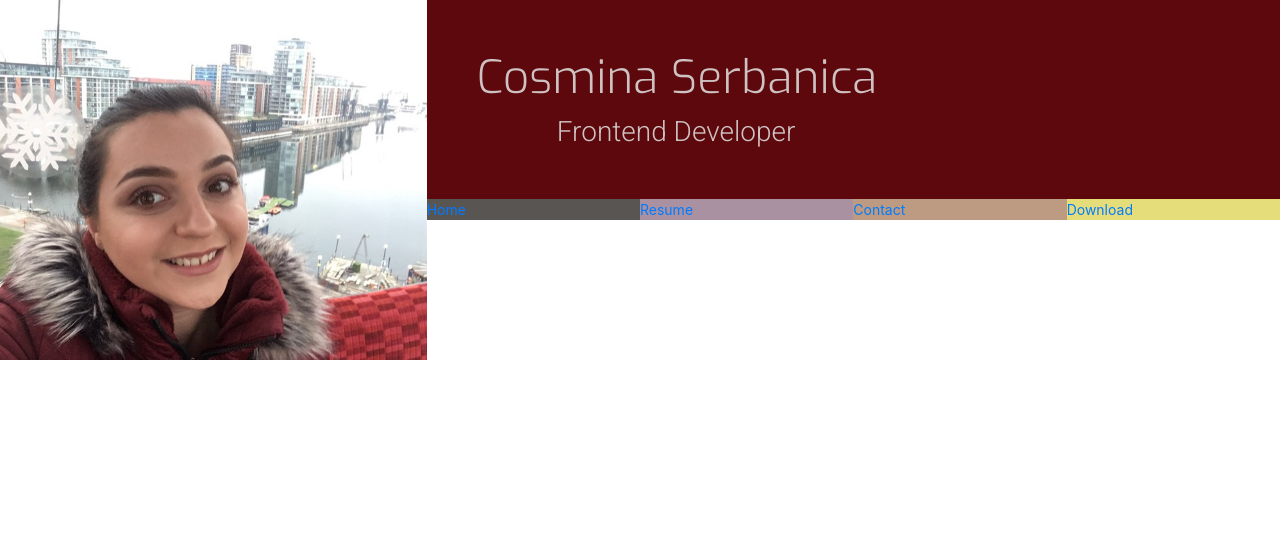
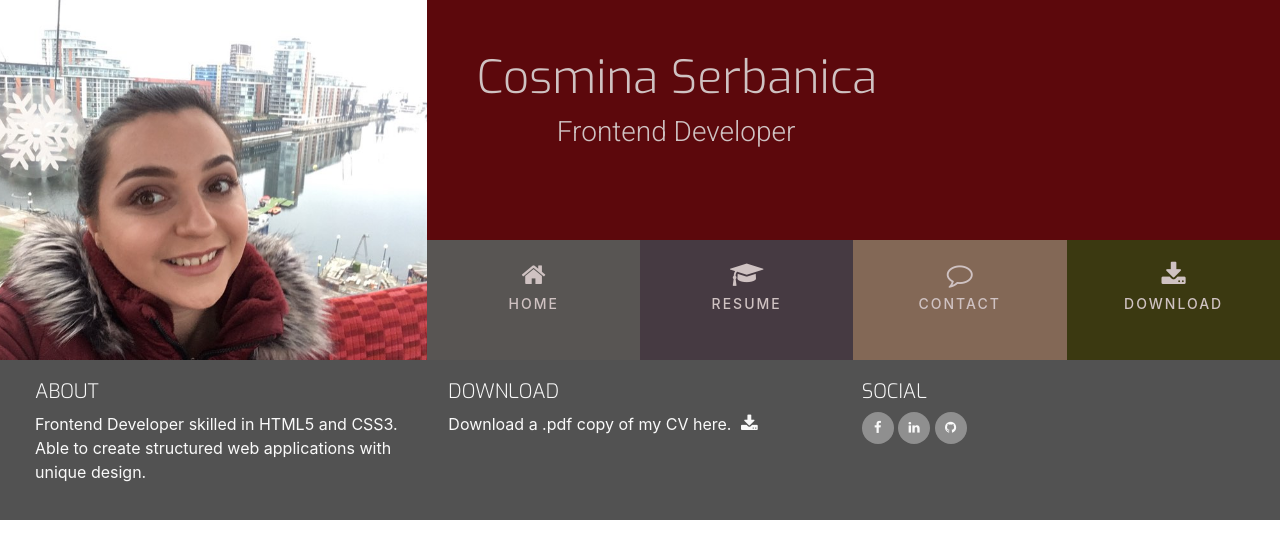
Before and after one commit to cosminaserbanica/Resume, a plain HTML site: page index.html in a window 1280 px wide. Drawn offline with nearby package versions, Linux system fonts and the light colour scheme.

Commit message:
Footer update

```diff
--- a/assets/css/style.css
+++ b/assets/css/style.css
@@ -10,15 +10,35 @@
 }
 
 .ui-menu-color-resume {
-    background-color: #aa91a2;
+    background-color: #463a42;
 }
 
 .ui-menu-color-contact {
-    background-color: #bd9a82;
+    background-color: #836856;
 }
 
 .ui-menu-color-download {
-    background-color: #e4dd7a;
+    background-color: #3b3911;
+}
+
+/*--------------------------------Special paddings/margins/text */
+
+h1, h2, h3, h4 {
+    margin: 0;
+}
+
+.uppercase {
+    text-transform: uppercase;
+}
+
+.general-sub {
+    font-family: "Exo", sans-serif;
+    font-weight: 300;
+    color:#fafafa;
+}
+
+.inline-block {
+    display: inline-block;
 }
 /*--------------------------------Heading */
 
@@ -39,6 +59,10 @@ header {
     transition: all .5s ease-in-out;
     -moz-transition: all .5s ease-in-out;
     -webkit-transition: all .5s ease-in-out;
+}
+
+.bg-color-name-title {
+    height: 240px;
 }
 
 .name {
@@ -67,8 +91,101 @@ header {
     font-size: 0;
 }
 
+#nav {
+    margin: 0;
+}
+
 #nav li {
     font-size:14px;
     padding:0;
 
 }
+
+.menuitem {
+    height: 120px;
+    text-align: center;
+    padding: 0;
+}
+
+.menuitem a {
+    width: 100%;
+    text-decoration: none;
+    color:rgb(207, 194, 194);
+    height: 120px;
+}
+
+.menuitem a i {
+    padding-top: 22px;
+    display: block;
+    color: rgb(207, 194, 194);
+    font-size: 26px;
+}
+
+.menuitem span {
+    display: block;
+    width: 100%;
+    padding-top: 5px;
+    text-align: center;
+    text-transform: uppercase;
+    font-size: 14px;
+    font-weight: 500;
+    letter-spacing: 2px;
+}
+/*--------------------------------Hover.css */
+.hvr-sweep-to-bottom:before {
+    background-color: rgba(0, 0, 0, 0.2);
+    height: 120px;
+
+}
+
+/*--------------------------------Footer */
+
+footer {
+    background-color: #525252;
+    color:#fafafa;
+    min-height: 120px;
+    margin:0;
+}
+
+.cv-pdf i {
+    font-size: 18px;
+    color:#fafafa;
+    text-align: center;
+    padding-left: 5px;
+    transition: all 0.35s ease-in-out;
+    -moz-transition: all 0.35s ease-in-out;
+    -webkit-transition: all 0.35s ease-in-out;
+    -o-transition: all 0.35s ease-in-out;
+}
+
+.cv-pdf i:hover {
+    color:#5c080c;
+}
+
+.social-links {
+    padding-bottom: 15px;
+}
+
+.social-links li a i {
+    width: 32px;
+    height: 32px;
+    padding: 12px 0;
+    border-radius: 50%;
+    font-size: 13px;
+    line-height: 7px;
+    text-align: center;
+    color:#fafafa;
+    background: #8f8f8f;
+    transition: all 0.35s ease-in-out;
+    -moz-transition: all 0.35s ease-in-out;
+    -webkit-transition: all 0.35s ease-in-out;
+    -o-transition: all 0.35s ease-in-out;
+}
+
+.social-links li a i:hover {
+    background-color:#5c080c;
+}
+
+#footer-details {
+    padding: 20px;
+}
--- a/index.html
+++ b/index.html
@@ -5,6 +5,7 @@
     <meta name="viewport" content="width=device-width, initial-scale=1.0">
     <link rel="stylesheet" href="https://stackpath.bootstrapcdn.com/bootstrap/4.5.2/css/bootstrap.min.css" type="text/css">
     <link rel="stylesheet" href="https://stackpath.bootstrapcdn.com/font-awesome/4.7.0/css/font-awesome.min.css" type="text/css">
+    <link rel="stylesheet" href="https://cdnjs.cloudflare.com/ajax/libs/hover.css/2.1.1/css/hover-min.css" type="text/css" />
     <link rel="stylesheet" href="assets/css/style.css" type="text/css">
     <title>Cosmina</title>
 </head>
@@ -24,17 +25,17 @@
                 <div class="row no-gutters">
                     <div class="col">
                         <ul id="nav" class="list-inline menucontainer">
-                                <li class="col-6 col-sm-3 ui-menu-color-home list-inline-item">
-                                    <a href="#"><span>Home</span></a>
+                            <li class="col-6 col-sm-3 ui-menu-color-home list-inline-item menuitem">
+                                <a href="#" class="hvr-sweep-to-bottom"><i class="fa fa-home" aria-hidden="true"></i><span>Home</span></a>
                             </li>
-                                <li class="col-6 col-sm-3 ui-menu-color-resume list-inline-item">
-                                    <a href="#"><span>Resume</span></a>
+                            <li class="col-6 col-sm-3 ui-menu-color-resume list-inline-item menuitem">
+                                <a href="#" class="hvr-sweep-to-bottom"><i class="fa fa-graduation-cap" aria-hidden="true"></i><span>Resume</span></a>
                             </li>
-                                <li class="col-6 col-sm-3 ui-menu-color-contact list-inline-item">
-                                    <a href="#"><span>Contact</span></a>
+                            <li class="col-6 col-sm-3 ui-menu-color-contact list-inline-item menuitem">
+                                <a href="#" class="hvr-sweep-to-bottom"><i class="fa fa-comment-o" aria-hidden="true"></i><span>Contact</span></a>
                             </li>
-                                <li class="col-6 col-sm-3 ui-menu-color-download list-inline-item">
-                                    <a href="#"><span>Download</span></a>
+                            <li class="col-6 col-sm-3 ui-menu-color-download list-inline-item menuitem">
+                                <a href="#" class="hvr-sweep-to-bottom"><i class="fa fa-download" aria-hidden="true"></i><span>Download</span></a>
                             </li>
                         </ul>
                     </div>
@@ -47,8 +48,48 @@
 
     </section>
 
-    <footer>
-
+    <footer class="container-fluid">
+        <div id="footer-details" class="row">
+            <div class="col-sm-4">
+                <h5 class="uppercase general-sub">About</h5>
+                <p class="inline-block">
+                    Frontend Developer skilled in HTML5 and CSS3. Able to create structured web applications with unique design.
+                </p>
+            </div>
+            <div class="col-sm-4">
+                <h5 class="uppercase general-sub">Download</h5>
+                <p class="inline-block">
+                    Download a .pdf copy of my CV here.
+                    <a href="#" targer="_blank" class="cv-pdf">
+                        <i class="fa fa-download" aria-hidden="true"></i>
+                        <span class="sr-only">Download link</span>
+                    </a>
+                </p>
+            </div>
+            <div class="col-sm-4">
+                <h5 class="uppercase general-sub">Social</h5>
+                <ul class="list-inline social-links">
+                    <li class="list-inline-item">
+                        <a target="_blank" href="#">
+                            <i class="fa fa-facebook" aria-hidden="true"></i>
+                            <span class="sr-only">Facebook</span>
+                        </a>
+                    </li>
+                    <li class="list-inline-item">
+                        <a target="_blank" href="#">
+                            <i class="fa fa-linkedin" aria-hidden="true"></i>
+                            <span class="sr-only">LinkedIn</span>
+                        </a>
+                    </li>
+                    <li class="list-inline-item">
+                        <a target="_blank" href="#">
+                            <i class="fa fa-github" aria-hidden="true"></i>
+                            <span class="sr-only">GitHub</span>
+                        </a>
+                    </li>
+                </ul>
+            </div>
+        </div>
     </footer>
 
 </body>
```
Lines whose indentation alone changed are shown as unchanged.
